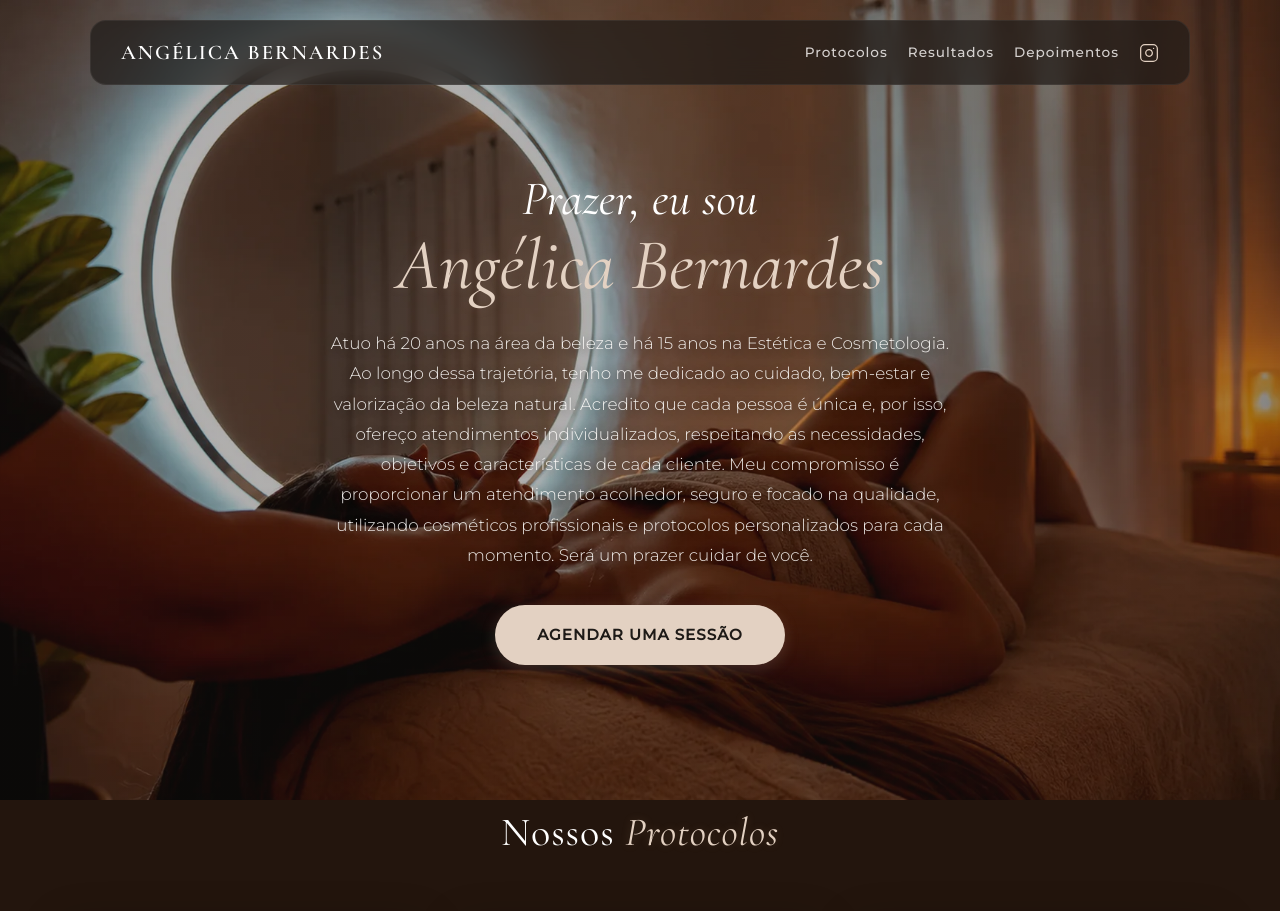
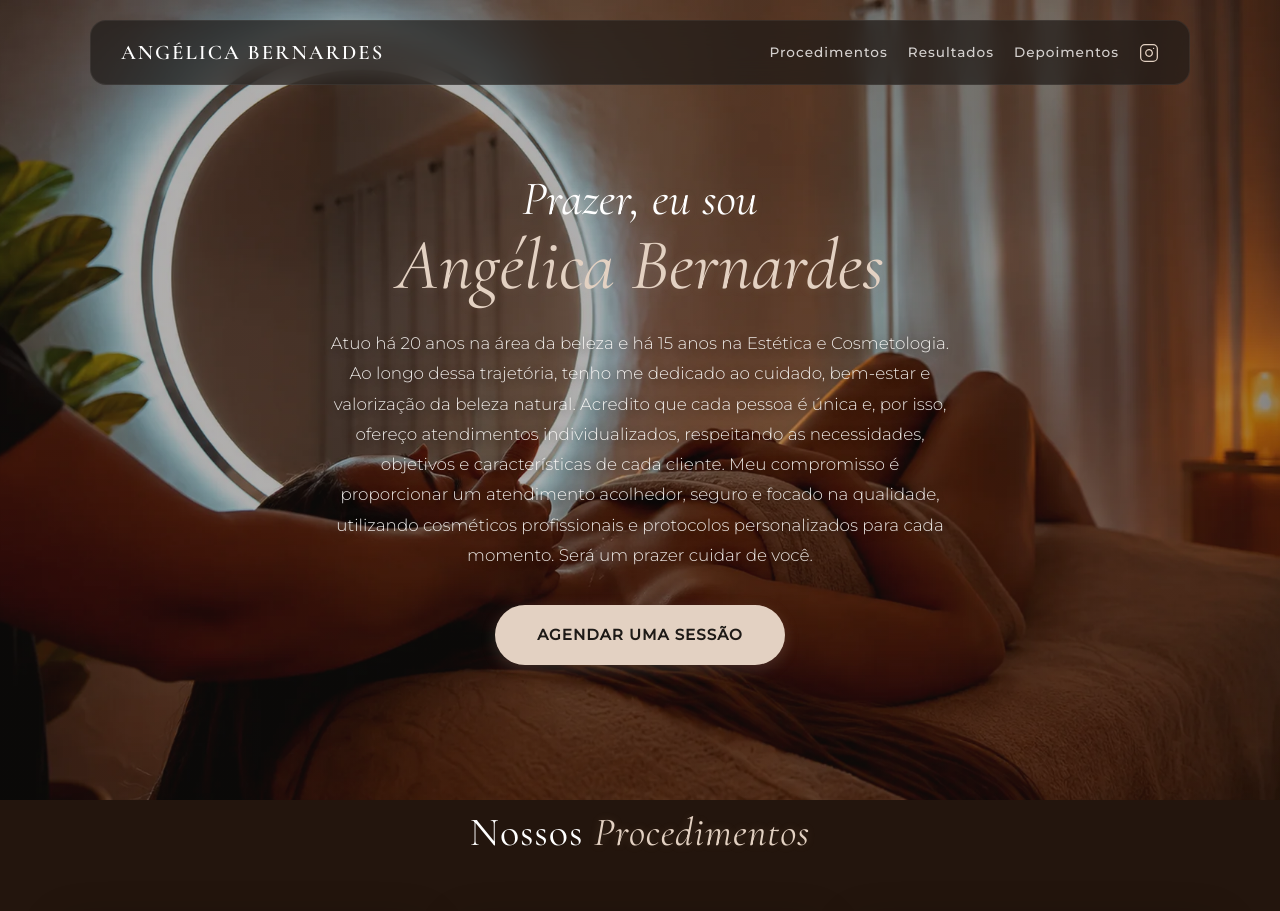
Before and after one commit to nexths/estetica_angelica_bernardes, a plain HTML site: page index.html in a window 1280 px wide. Shown: the top 911 px of the page. Drawn offline with nearby package versions, Linux system fonts and the light colour scheme.

Commit message:
alterção precedimentos

```diff
--- a/index.html
+++ b/index.html
@@ -17,7 +17,7 @@
         <div class="logo">ANGÉLICA BERNARDES</div>
         <nav>
             <div class="nav-links">
-                <a href="#servicos">Protocolos</a>
+                <a href="#servicos">Procedimentos</a>
                 <a href="#resultados">Resultados</a>
                 <a href="#depoimentos">Depoimentos</a>
             </div>
@@ -54,7 +54,7 @@
 
     <!-- SEÇÃO PROTOCOLOS (BOTÕES CLICÁVEIS) -->
     <section id="servicos" class="container">
-        <h2 class="titulo-secao">Nossos <span>Protocolos</span></h2>
+        <h2 class="titulo-secao">Nossos <span>Procedimentos</span></h2>
         <div class="servicos-grid">
 
             <!-- Limpeza de Pele - ID do Youtube já configurado! -->
--- a/script.js
+++ b/script.js
@@ -21,6 +21,7 @@ function fecharVideo() {
     const modal = document.getElementById('videoModal');
     const player = document.getElementById('videoPlayer');
 
+
     // Remove o estado ativo do CSS escondendo a interface
     modal.classList.remove('ativo');
 
```
Also changed, not shown: assets/modelo-1.jpg, assets/modelo-2.jpg, assets/modelo-3.jpg.
